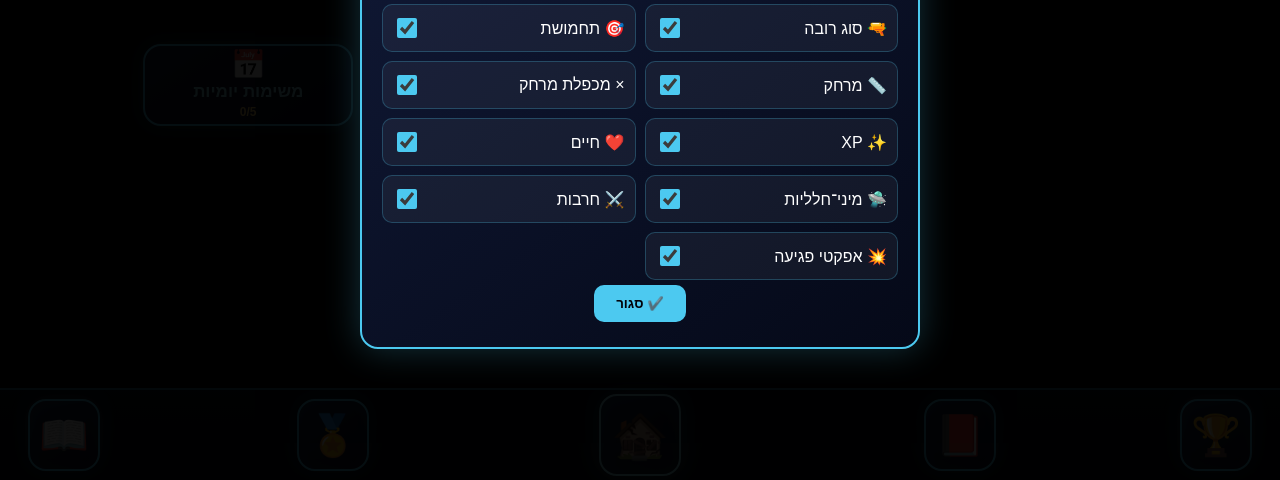
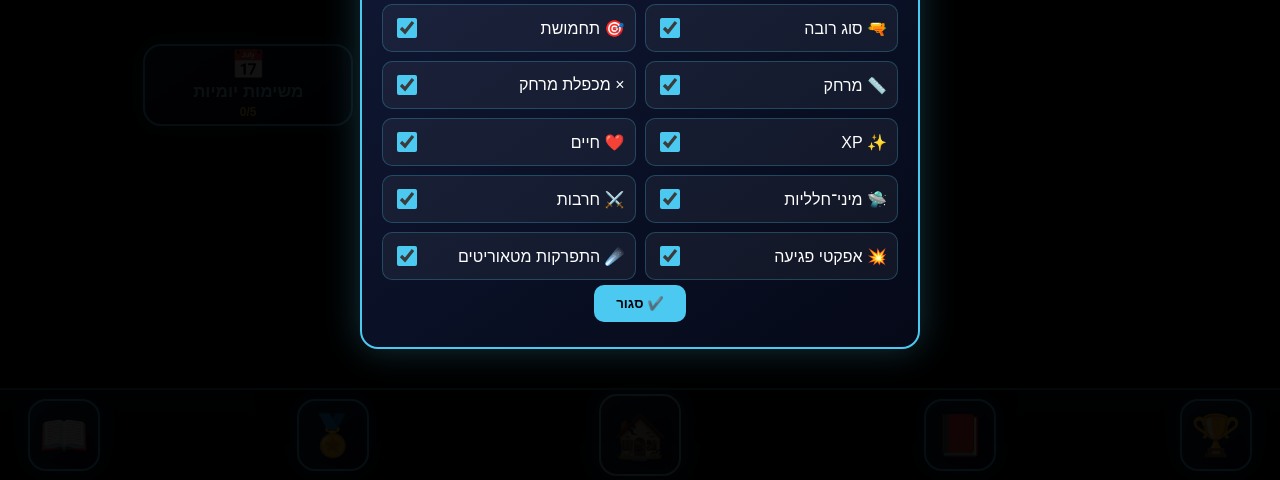
Before and after one commit to yons3434/yons3434-galaxy-survivor, a website: page index.html in a window 1280 px wide. Both pictures are taken after a click on the button "⚙️". Shown: the part 320-800 px from the top of the page. Drawn offline with nearby package versions, Linux system fonts and the light colour scheme.

Commit message:
Add meteorite shatter effect setting toggle

```diff
--- a/index.html
+++ b/index.html
@@ -23,7 +23,7 @@
 <div class="settingsRow"><label for="uiXP">✨ XP</label><input id="uiXP" type="checkbox" checked></div>
 <div class="settingsRow"><label for="uiLives">❤️ חיים</label><input id="uiLives" type="checkbox" checked></div>
 <div class="settingsRow"><label for="uiDrones">🛸 מיני־חלליות</label><input id="uiDrones" type="checkbox" checked></div>
-<div class="settingsRow"><label for="uiSwords">⚔️ חרבות</label><input id="uiSwords" type="checkbox" checked></div><div class="settingsRow"><label for="uiHitEffects">💥 אפקטי פגיעה</label><input id="uiHitEffects" type="checkbox" checked></div>
+<div class="settingsRow"><label for="uiSwords">⚔️ חרבות</label><input id="uiSwords" type="checkbox" checked></div><div class="settingsRow"><label for="uiHitEffects">💥 אפקטי פגיעה</label><input id="uiHitEffects" type="checkbox" checked></div><div class="settingsRow"><label for="uiMeteoriteBreak">☄️ התפרקות מטאוריטים</label><input id="uiMeteoriteBreak" type="checkbox" checked></div>
 <div class="settingsRow" id="mobileToggleRow"><label for="mobileControlsToggle">📱 כפתורי טאבלט/טלפון</label><input id="mobileControlsToggle" type="checkbox" checked></div>
 <div class="settingsRow" id="controlModeRow"><label for="controlModeSelect">🎮 צורת תנועה</label><select id="controlModeSelect" style="padding:7px;border-radius:8px;background:#080d20;color:#fff;border:1px solid #4cc9f0"><option value="joystick">⚪ עיגול גרירה</option><option value="arrows">⬆️ חצים</option></select></div>
 </div><button type="button" id="closeGameSettingsButton">✔️ סגור</button></div></div>
```
